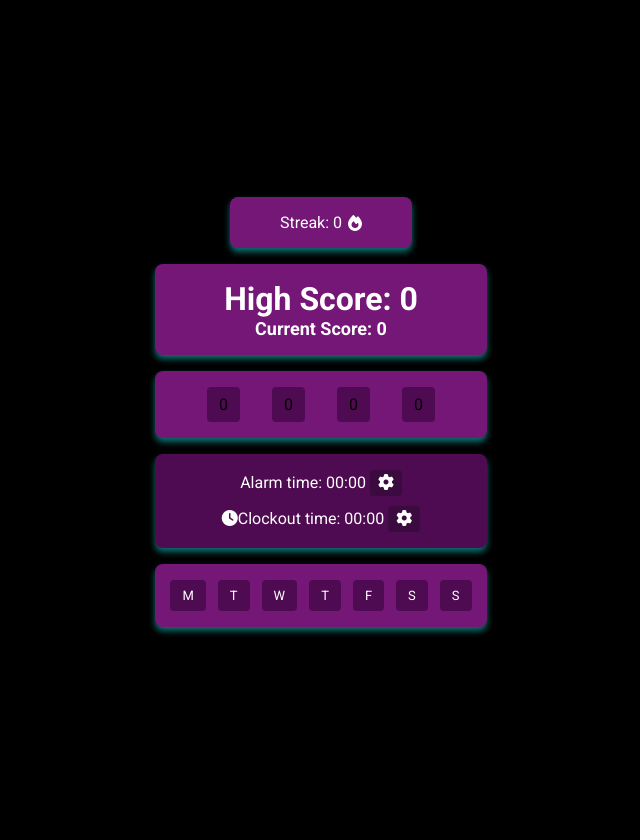
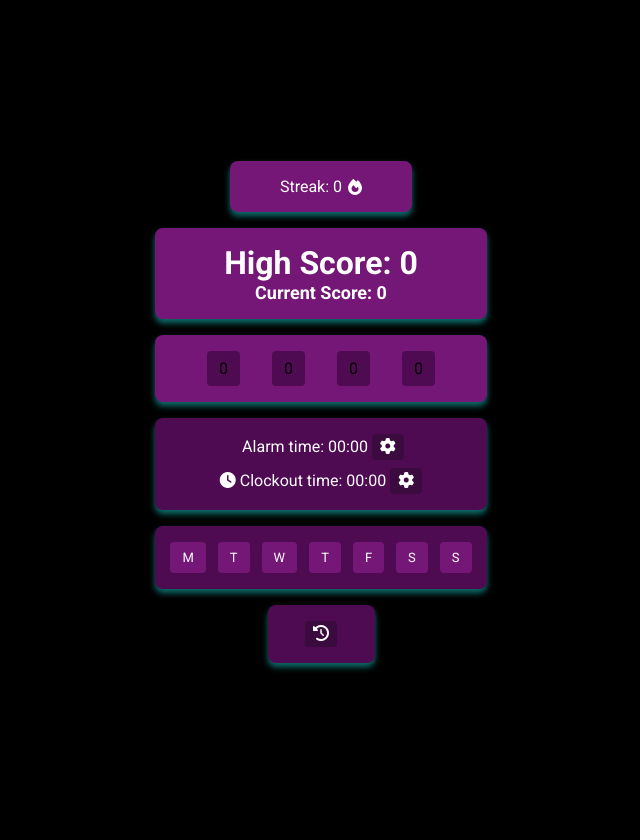
Before and after one commit to Jayl-code/sleepBotWebServer, a Flask app: page / in a window 1280 px wide. Shown: the whole page, without its empty margins (319-959 px from the left). Run offline with Flask 3, Linux system fonts and the light colour scheme; data that the repository does not hold is empty; some libraries are stand-ins or nearby versions.

Commit message:
Updated front end

```diff
--- a/static/style.css
+++ b/static/style.css
@@ -1,7 +1,8 @@
-body{
+/* --- Global --- */
+body {
     font-family: "Roboto", sans-serif;
-    background-color: #000000;
-    color: #ffffff;
+    background-color: #000;
+    color: #fff;
     display: flex;
     flex-direction: column;
     justify-content: center;
@@ -11,35 +12,46 @@ body{
     padding: 20px;
 }
 
-.times {
+/* --- Shared Styles for box sections --- */
+.times,
+.day_container,
+.streak,
+.scores,
+.habits,
+.history_button {
     display: flex;
     flex-direction: column;
-    gap: 2rem;
-    margin-bottom: 2rem;
-    background-color: #4f0b52;
-    padding: 1rem;
-    border-radius: 8px;
-    box-shadow: 0 4px 6px rgba(19, 159, 156, 0.7);
-    width: 300px;
-    margin-bottom: 1rem;
+    align-items: center;
     text-align: center;
-    align-items: center;
-    gap: 10px;
-}
-
-.streak, .scores, .habits, .day-container {
-    display: flex;
-    flex-direction: column;
-    background-color: #751777;
     padding: 1rem;
     border-radius: 8px;
     box-shadow: 0 4px 6px rgba(19, 159, 156, 0.7);
     margin-bottom: 1rem;
-    text-align: center;
-    align-items: center;
 }
 
-.scores, .habits, .day-container {
+/* Times spacing */
+.times {
+    gap: 0.5rem;
+}
+
+/* --- Individual background colors --- */
+.times,
+.day_container,
+.history_button {
+    background-color: #4f0b52;
+}
+
+.streak,
+.scores,
+.habits {
+    background-color: #751777;
+}
+
+/* --- Widths --- */
+.times,
+.day_container,
+.scores,
+.habits {
     width: 300px;
 }
 
@@ -47,62 +59,72 @@ body{
     width: 150px;
 }
 
+.history_button {
+    width: 75px;
+}
+
+/* --- Layout rows --- */
 .streak_row {
     display: flex;
-    flex-direction: row;
     align-items: center;
-    gap: 6px; /* space between icon and text */
+    gap: 6px;
 }
 
-.habits_row, .day-row {
-  display: flex;
-  gap: 2rem;
+.habits_row,
+.day_row {
+    display: flex;
 }
 
-.day-row {
-    display: flex;
+.habits_row {
+    gap: 2rem;
+}
+
+.day_row {
     gap: 0.75rem;
 }
 
-#highscore{
+/* --- Font --- */
+#highscore {
     font-weight: bolder;
     font-size: xx-large;
 }
 
-#current_score{
+#current_score {
     font-weight: bold;
     font-size: large;
 }
 
+/* --- Buttons --- */
 button {
     background-color: #3b0a3e;
-    color: #ffffff;
+    color: #fff;
     border: none;
     padding: 0.25rem 0.5rem;
     border-radius: 4px;
     cursor: pointer;
     font-size: 1rem;
-
 }
 
+/* --- Habit Boxes --- */
 #habit1, #habit2, #habit3, #habit4 {
     padding: 0.5rem 0.75rem;
     border-radius: 4px;
     background-color: #4f0b52;
 }
 
-.day-box.off, .day-box.on {
+/* --- Day Box States --- */
+.day_box {
     padding: 0.5rem 0.75rem;
     border-radius: 4px;
     font-size: small;
 }
 
-.day-box.on {
-    background-color: #4f0b52;
-    color: white;
+.day_box.on {
+    background-color: #751777;
+    color: #fff;
 }
 
-.day-box.off {
-    background-color: #4f0b52;
-    color: black;
+.day_box.off {
+    background-color: #3b0a3e;
+    color: #000;
 }
--- a/templates/index.html
+++ b/templates/index.html
@@ -4,25 +4,32 @@
   <meta charset="UTF-8" />
   <meta name="viewport" content="width=device-width, initial-scale=1.0" />
   <title>Sleep Bot</title>
+
   <link rel="icon" type="image/png" href="/static/images/favicon.png">
   <link rel="apple-touch-icon" href="/static/images/apple-touch-icon.png">
   <link rel="stylesheet" href="{{ url_for('static', filename='style.css') }}">
-  <link href="https://fonts.googleapis.com/css2?family=Roboto:ital,wght@0,100..900;1,100..900&display=swap" rel="stylesheet">
+  <link href="https://fonts.googleapis.com/css2?family=Roboto:wght@100..900&display=swap" rel="stylesheet">
+
+  <script src="https://kit.fontawesome.com/6a06188459.js" crossorigin="anonymous"></script>
 </head>
+
 <body>
 
+  <!-- Streak -->
   <div class="streak">
     <div class="streak_row">
-      <div id="streak" class="value">Streak: </div>
+      <div id="streak" class="value">Streak:</div>
       <i class="fa-solid fa-fire"></i>
     </div>
   </div>
 
+  <!-- Scores -->
   <div class="scores">
-    <div id="highscore" class="value">High Score: </div>
-    <div id="current_score" class="value">Current Score: </div>
+    <div id="highscore" class="value">High Score:</div>
+    <div id="current_score" class="value">Current Score:</div>
   </div>
 
+  <!-- Habits -->
   <div class="habits">
     <div class="habits_row">
       <div id="habit1" class="value">0</div>
@@ -32,11 +39,15 @@
     </div>
   </div>
 
+  <!-- Times -->
   <div class="times">
+
+    <!-- Alarm -->
     <div class="alarm_time">
       <div id="alarm_time" class="value">
-        <i class="fa-solid fa-alarm-clock"></i>Alarm time: {{ alarm_time }}
-        <button id="alarm_settings_btn" type="button" aria-label="Edit Alarm Time">
+        <i class="fa-solid fa-alarm-clock"></i>
+        Alarm time: {{ alarm_time }}
+        <button id="alarm_settings_btn" type="button">
           <i class="fa-solid fa-gear"></i>
         </button>
       </div>
@@ -48,34 +59,46 @@
       </form>
     </div>
 
+    <!-- Clockout -->
     <div class="clockout_time">
       <div id="clockout_time" class="value">
-        <i class="fa-solid fa-clock"></i>Clockout time: {{clockout_time}}
-        <button id="clockout_settings_btn" type="button" aria-label="Edit Clockout Time">
+        <i class="fa-solid fa-clock"></i>
+        Clockout time: {{ clockout_time }}
+        <button id="clockout_settings_btn" type="button">
           <i class="fa-solid fa-gear"></i>
         </button>
       </div>
 
-      <form id="clockout_form" method="post" action="/set_clockout" style="display: none; margin-top: 10px;">
+      <form id="clockout_form" method="post" action="/set_clockout" style="display:none; margin-top: 10px;">
         <label for="clockout_time_input">New clockout time:</label>
         <input type="time" id="clockout_time_input" name="clockout_time" required>
         <button type="submit"><i class="fa-solid fa-circle-check"></i></button>
       </form>
     </div>
+
   </div>
 
-<div class="day-container">
-  <div class="day-row">
-    {% for day, enabled in days.items() %}
-        <div class="day-box {{ 'on' if enabled else 'off' }}"
+  <!-- Days -->
+  <div class="day_container">
+    <div class="day_row">
+      {% for day, enabled in days.items() %}
+        <div class="day_box {{ 'on' if enabled else 'off' }}"
              onclick="toggleDay('{{ day }}', this)">
-            {{ day[0].upper() }}
+          {{ day[0].upper() }}
         </div>
-    {% endfor %}
+      {% endfor %}
+    </div>
   </div>
-</div>
 
-<script src="{{url_for('static', filename='script.js')}}"></script>
-<script src="https://kit.fontawesome.com/6a06188459.js" crossorigin="anonymous"></script>
+  <!-- History -->
+  <div class="history_button">
+    <form id="history_form" method="get" action="/history">
+      <button type="submit">
+        <i class="fa fa-history"></i>
+      </button>
+    </form>
+  </div>
+
+  <script src="{{ url_for('static', filename='script.js') }}"></script>
 </body>
 </html>
```
Also changed, not shown: templates/history.html (+23 -9 lines).
